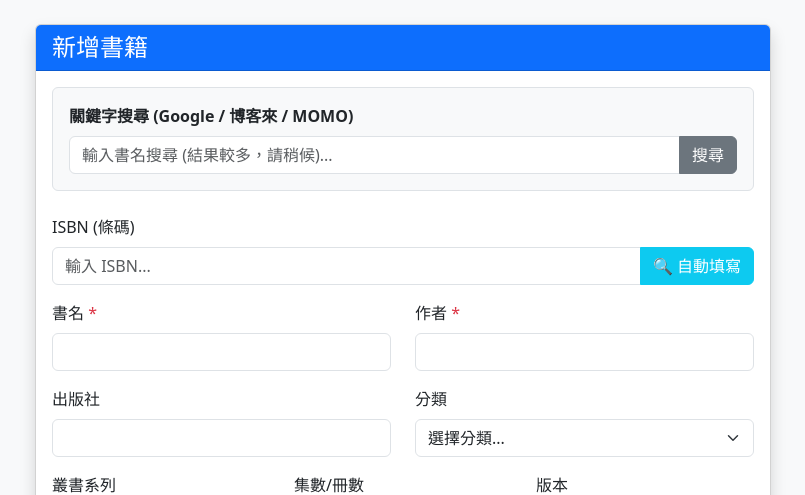
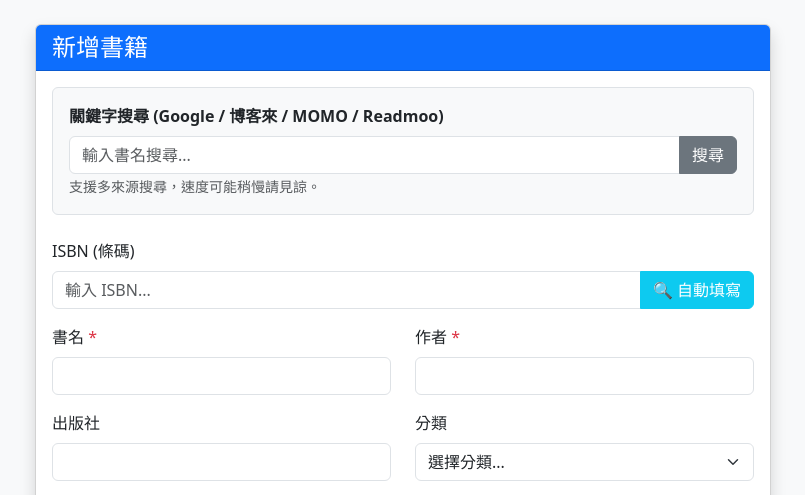
Before and after one commit to bobobill7878-create/library_system, a Flask app: page /add in a window 1280 px wide. Shown: the part 56-551 px from the top of the page, without its empty margins (237-1042 px from the left). Run offline with Flask 3, Linux system fonts and the light colour scheme; tables that the repository leaves empty hold one stand-in row (values such as "Sample post").

Commit message:
Update add_book.html
(更新標籤提示、JS 配合模糊比對)

```diff
--- a/templates/add_book.html
+++ b/templates/add_book.html
@@ -7,7 +7,6 @@
     <link href="https://cdn.jsdelivr.net/npm/bootstrap@5.3.0/dist/css/bootstrap.min.css" rel="stylesheet">
     <style>
         .preview-img { max-width: 150px; max-height: 200px; display: none; margin-top: 10px; border: 1px solid #ddd; padding: 5px; }
-        /* 讓搜尋結果 Modal 可以捲動 */
         .list-group { max-height: 60vh; overflow-y: auto; }
     </style>
 </head>
@@ -40,11 +39,12 @@
                         {% endif %}
 
                         <div class="mb-4 p-3 bg-light border rounded">
-                            <label class="form-label fw-bold">關鍵字搜尋 (Google / 博客來 / MOMO)</label>
+                            <label class="form-label fw-bold">關鍵字搜尋 (Google / 博客來 / MOMO / Readmoo)</label>
                             <div class="input-group">
-                                <input type="text" id="keyword" class="form-control" placeholder="輸入書名搜尋 (結果較多，請稍候)...">
+                                <input type="text" id="keyword" class="form-control" placeholder="輸入書名搜尋...">
                                 <button type="button" class="btn btn-secondary" onclick="searchTitleModal()">搜尋</button>
                             </div>
+                            <small class="text-muted">支援多來源搜尋，速度可能稍慢請見諒。</small>
                         </div>
 
                         <form id="addBookForm" method="POST" enctype="multipart/form-data">
@@ -219,7 +219,7 @@
             const kw = document.getElementById('keyword').value;
             if(!kw) { alert("請輸入關鍵字"); return; }
             const resDiv = document.getElementById('search-results');
-            resDiv.innerHTML = "<div class='text-center p-3'>⏳ 正在搜尋 Google, 博客來, MOMO (結果較多請稍候)...</div>";
+            resDiv.innerHTML = "<div class='text-center p-3'>⏳ 正在從 Google, 博客來, MOMO, Readmoo 搜尋...</div>";
             new bootstrap.Modal(document.getElementById('searchModal')).show();
             fetch(`/api/search_keyword/${kw}`)
                 .then(r => r.json())
@@ -228,11 +228,16 @@
                     let html = '<div class="list-group">';
                     data.forEach(item => {
                         const jsonItem = JSON.stringify(item).replace(/"/g, '&quot;');
+                        let badgeClass = "bg-secondary";
+                        if(item.source === "博客來") badgeClass = "bg-success";
+                        if(item.source === "MOMO") badgeClass = "bg-danger";
+                        if(item.source === "Readmoo") badgeClass = "bg-info text-dark";
+
                         html += `
                             <button type="button" class="list-group-item list-group-item-action" onclick="selectBook(${jsonItem})">
                                 <div class="d-flex w-100 justify-content-between">
                                     <h6 class="mb-1">${item.title}</h6>
-                                    <small class="badge bg-secondary">${item.source}</small>
+                                    <small class="badge ${badgeClass}">${item.source}</small>
                                 </div>
                                 <div class="d-flex mt-2">
                                     <img src="${item.cover_url}" style="height:60px; width:auto; margin-right:10px; object-fit:contain;" onerror="this.style.display='none'">
@@ -256,32 +261,19 @@
             bootstrap.Modal.getInstance(document.getElementById('searchModal')).hide();
         }
 
-        // 🔥 重複書籍檢查邏輯
         document.getElementById('addBookForm').addEventListener('submit', async function(e) {
-            // 1. 先確認表單基本驗證通過 (required 欄位)
             if (!this.checkValidity()) return;
-
-            // 2. 暫停提交，先檢查書名
             e.preventDefault();
             const title = document.getElementById('title').value;
-
             try {
-                // 編碼書名以處理特殊字元
                 const res = await fetch(`/api/check_title?title=${encodeURIComponent(title)}`);
                 const data = await res.json();
-
                 if (data.exists) {
-                    // 3. 如果已存在，詢問使用者
-                    const confirmAdd = confirm(`書庫中已經有一本名為《${title}》的書了。\n\n您確定要重複新增嗎？`);
-                    if (!confirmAdd) {
-                        return; // 使用者按取消，不執行任何動作
-                    }
+                    const confirmAdd = confirm(`⚠️ 系統偵測到相似書籍！\n\n您的輸入：${title}\n庫存相似：${data.match}\n\n您確定要重複新增嗎？`);
+                    if (!confirmAdd) return;
                 }
-                // 4. 提交表單 (手動提交)
                 this.submit();
             } catch (err) {
-                console.error("檢查失敗", err);
-                // 如果檢查 API 壞了，為了不擋住使用者，還是讓他們新增
                 this.submit();
             }
         });
```
